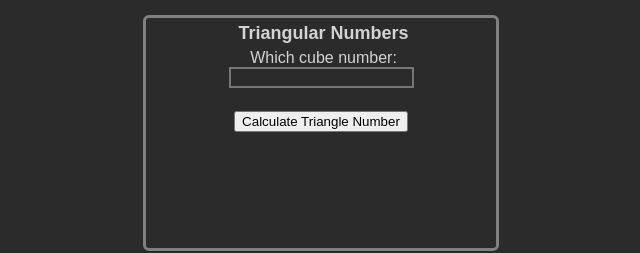
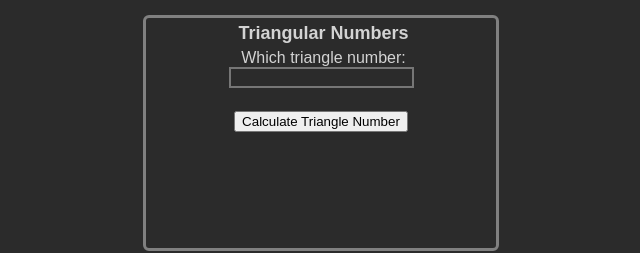
Before and after one commit to Mr-Bamboo-Forest/Number-Calculator, a plain HTML site: page index.html in a window 1280 px wide. Shown: the part 545-798 px from the top of the page, 319-959 px from the left. Drawn offline with Linux system fonts and the light colour scheme.

Commit message:
Update index.html

```diff
--- a/index.html
+++ b/index.html
@@ -28,7 +28,7 @@
     <br>
     <div>
         <h1>Triangular Numbers</h1>
-        <p>Which cube number:</p>
+        <p>Which triangle number:</p>
         <input type="text" id="trianglesolve" onchange="saveValue(this);"></input>
         <br>
         <p id="triangleanswer"></p>
```
